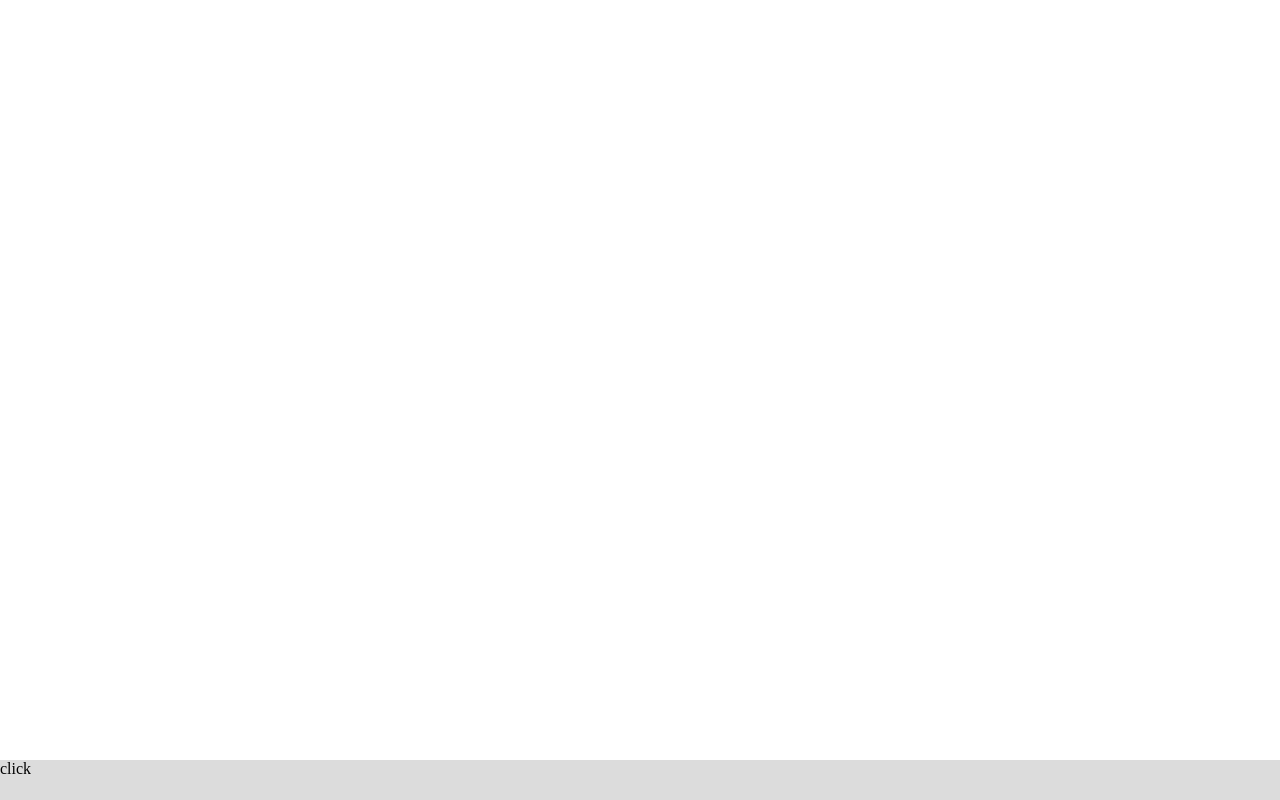
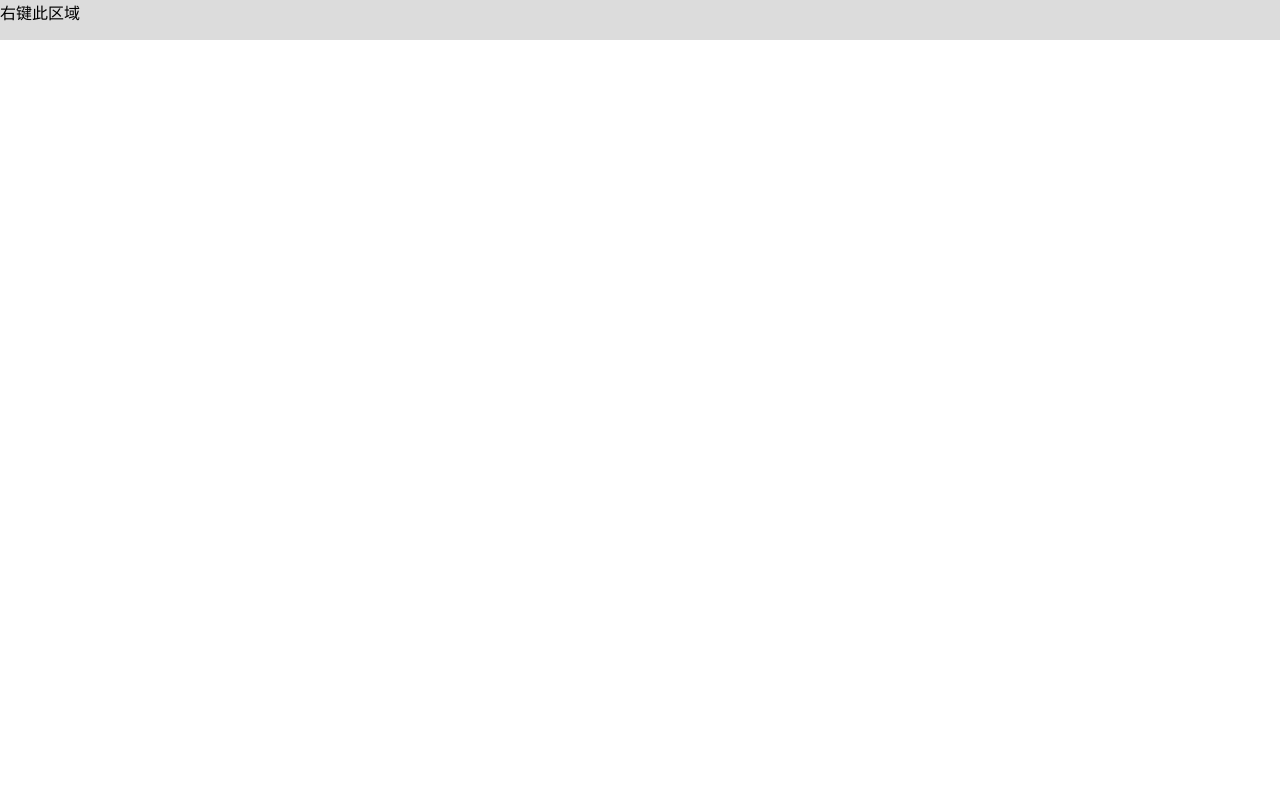
Before and after one commit to Mulgure/ife---2017, a plain HTML site: page 自定义右键菜单/index.html in a window 1280 px wide. Drawn offline with Linux system fonts and the light colour scheme.

Commit message:
Add files via upload

```diff
--- a/自定义右键菜单/index.css
+++ b/自定义右键菜单/index.css
@@ -30,8 +30,6 @@
     }
 
     #main{
-        position: absolute;
-        bottom:0;
         width: 100%;
         height: 40px;
         background: gainsboro;
--- a/自定义右键菜单/index.html
+++ b/自定义右键菜单/index.html
@@ -10,7 +10,7 @@
         <div class="list">Menu Item 1</div>
         <div class="list">Menu Item 2</div>
     </div>
-    <div id="main">click</div>
+    <div id="main">右键此区域</div>
     </span>
 <script>
 window.onload=function(){
```
